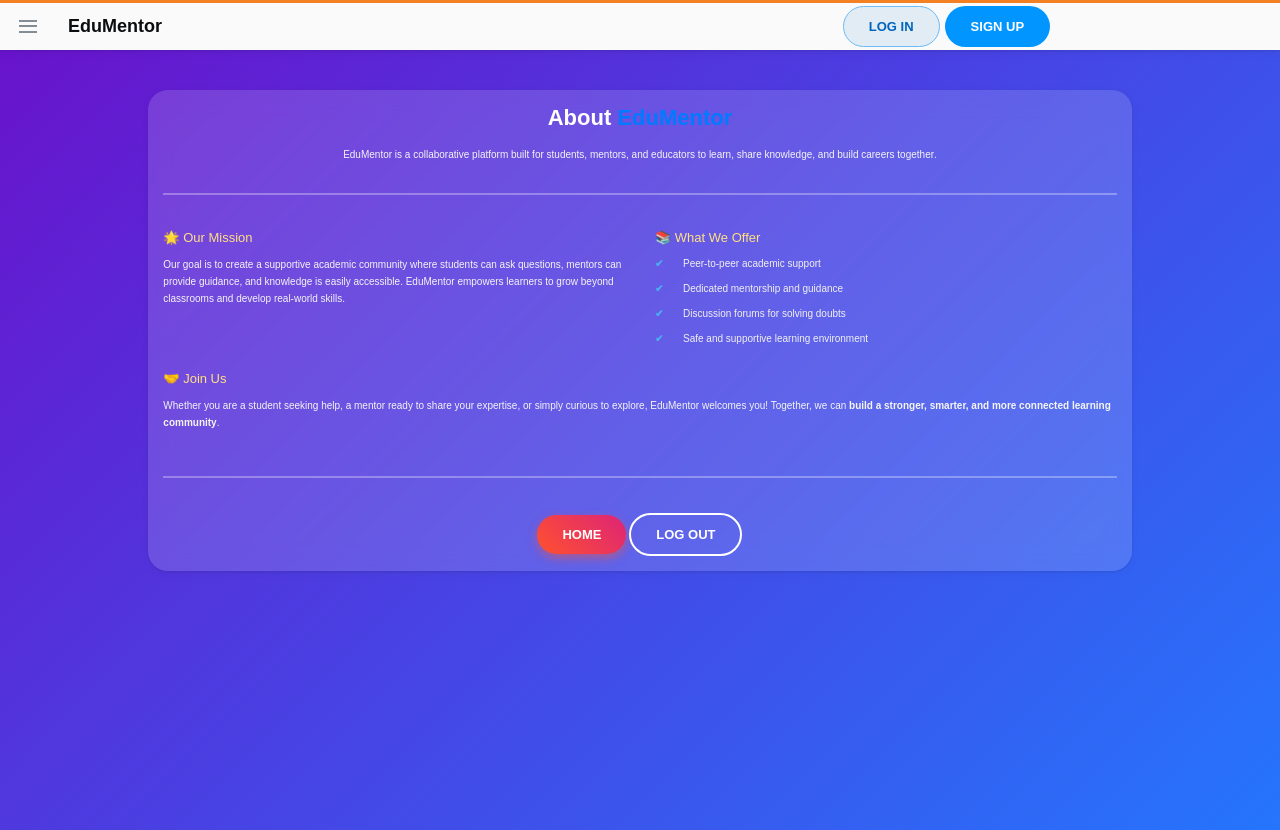
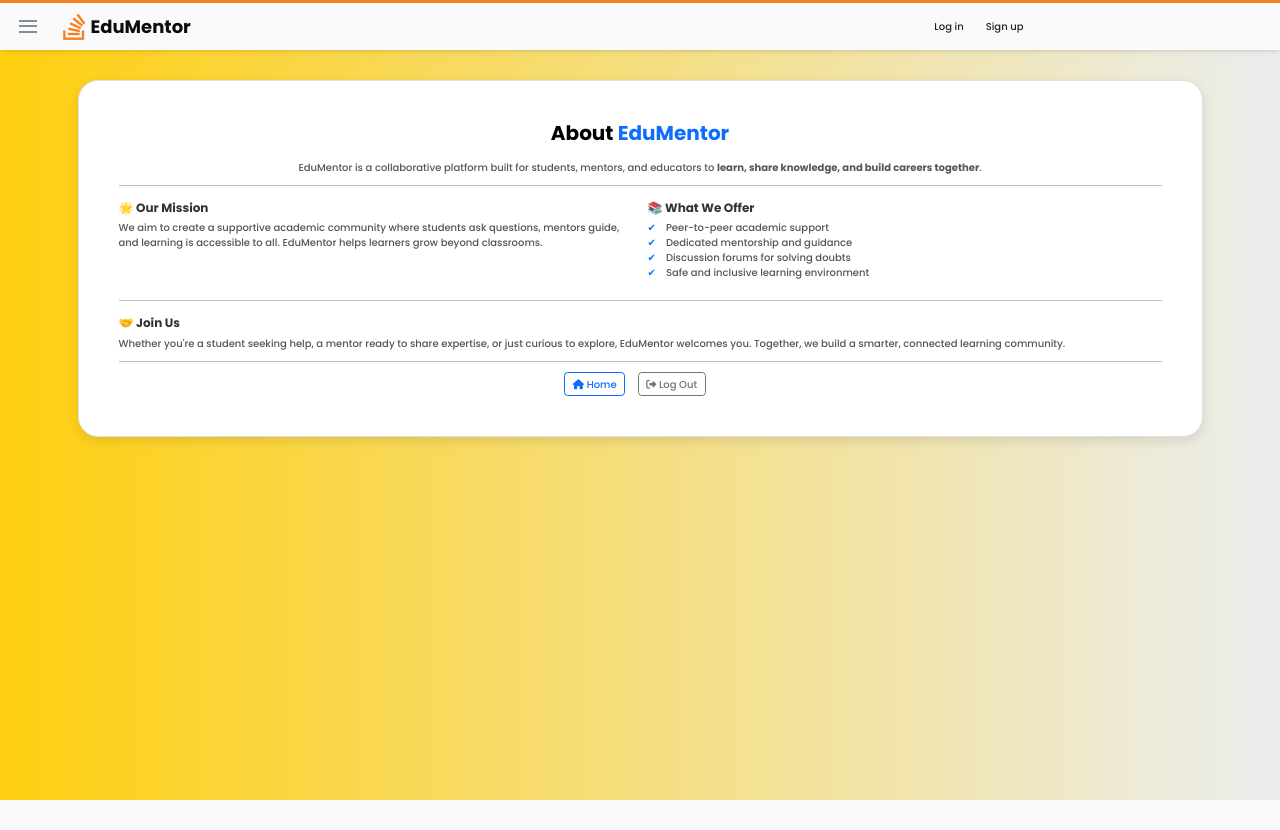
Before and after one commit to jasirkonnola/Mini-Project, a Django app: page /about/ in a window 1280 px wide. After the commit the page ends 800 px from the top, so only its background shows below. Run offline with Django 5.2, Linux system fonts and the light colour scheme; some libraries are stand-ins or nearby versions.

Commit message:
Add question detail/form templates and update views, models, and layout

```diff
--- a/edumentor/eduUsers/templates/eduUsers/profile.html
+++ b/edumentor/eduUsers/templates/eduUsers/profile.html
@@ -85,7 +85,7 @@
       background-position: center;
       background-repeat: no-repeat;
     {% else %}
-      background: linear-gradient(135deg, #f9d423 0%, #ff4e50 100%);
+     background: linear-gradient(to right, #FFCF10, #ebedee);
     {% endif %}
   "
 >
--- a/edumentor/edubase/models.py
+++ b/edumentor/edubase/models.py
@@ -1,4 +1,5 @@
 from django.db import models
+from django.urls import reverse
 from django.utils import timezone
 from django.contrib.auth.models import User
 # Create your models here.
@@ -10,3 +11,6 @@ class Question(models.Model):
 
     def __str__(self):
         return f'{self.user.username} - Question'
+
+    def get_absolute_url(self):
+        return reverse('edubase:question-detail', kwargs={'pk': self.pk})
--- a/edumentor/edubase/urls.py
+++ b/edumentor/edubase/urls.py
@@ -7,7 +7,10 @@ urlpatterns = [
     path('', views.home, name='home'),
     path('about/', views.about, name='about'),
 
+
     #CRUD Function
     path('questions/', views.QuestionListView.as_view(), name='question-lists'),
+    path('questions/new/', views.QuestionCreateView.as_view(), name='question-create'),
+    path('questions/<int:pk>/', views.QuestionDetailView.as_view(), name='question-detail'),
 
 ]
--- a/edumentor/edubase/views.py
+++ b/edumentor/edubase/views.py
@@ -1,5 +1,5 @@
 from django.shortcuts import render
-from django.views.generic import ListView
+from django.views.generic import ListView, DetailView, CreateView
 from .models import Question
 
 
@@ -15,3 +15,15 @@ class QuestionListView(ListView):
     context_object_name = 'questions'
     template_name = 'questions.html'  # Make sure this matches your actual template filename
     ordering = ['-created_at']  # Orders questions by creation date, newest first+
+
+class QuestionDetailView(DetailView):
+    model = Question
+
+class QuestionCreateView(CreateView):
+    model = Question
+    fields = ['title', 'content']
+    template_name = 'edubase/question_form.html'  # Make sure this matches your actual template filename
+
+    def form_valid(self, form):
+        form.instance.user = self.request.user
+        return super().form_valid(form)
--- a/edumentor/edumentor/urls.py
+++ b/edumentor/edumentor/urls.py
@@ -18,6 +18,7 @@ urlpatterns = [
     #profile_system
     path('profile/', user_view.profile, name='profile'),
     path('profile/update/', user_view.profile_update, name='profile_update'),
+
 ]
 
 if settings.DEBUG:
--- a/edumentor/templates/about.html
+++ b/edumentor/templates/about.html
@@ -1,136 +1,66 @@
 {% extends "base.html" %}
-
 {% block content %}
+<!DOCTYPE html>
+<html lang="en">
+<head>
+  <meta charset="UTF-8">
+  <meta name="viewport" content="width=device-width, initial-scale=1.0">
+  <title>About EduMentor</title>
+  <link href="https://fonts.googleapis.com/css2?family=Poppins:wght@300;500;700&display=swap" rel="stylesheet">
+  <link href="https://cdn.jsdelivr.net/npm/bootstrap@5.3.0/dist/css/bootstrap.min.css" rel="stylesheet">
+  <script src="https://kit.fontawesome.com/a076d05399.js" crossorigin="anonymous"></script>
   <style>
-/* === Global Reset === */
-* {
-    margin: 0;
-    padding: 0;
-    box-sizing: border-box;
+    body {
+      font-family: 'Poppins', sans-serif;
+      background: linear-gradient(to right, #FFCF10, #ebedee);
+      padding-top: 80px;
     }
-
-body {
-    font-family: "Poppins", sans-serif;
-    background: linear-gradient(135deg, #6a11cb 0%, #2575fc 100%);
-    color: #333;
-    min-height: 100vh;
-}
-
-/* === About Page Container === */
-.container {
-    padding: 40px 15px;
-}
-
-/* === Glassmorphism Card === */
-.card {
-    background: rgba(255, 255, 255, 0.15);
-    backdrop-filter: blur(12px);
+    .about-card {
+      background-color: #ffffff; /* White background */
+      color: #000000; /* Black text */
       border-radius: 20px;
-    border: 1px solid rgba(255, 255, 255, 0.25);
+      border: 1px solid #e0e0e0;
       padding: 40px;
-    color: #fff;
+      box-shadow: 0 4px 12px rgba(0,0,0,0.1);
       transition: transform 0.3s ease, box-shadow 0.3s ease;
     }
-
-.card:hover {
+    .about-card:hover {
       transform: translateY(-8px);
       box-shadow: 0 12px 25px rgba(0, 0, 0, 0.2);
     }
-
-/* === Headings === */
-.card h2 {
-    font-size: 2.2rem;
+    .about-card h2 {
+      font-size: 2rem;
       font-weight: 700;
-    margin-bottom: 15px;
     }
-
-.card h4 {
-    font-size: 1.3rem;
-    margin-bottom: 10px;
-    color: #ffe082;
+    .about-card h4 {
+      font-size: 1.2rem;
+      color: #333333;
+      font-weight: 600;
     }
-
-/* === Text Styles === */
-.lead {
-    font-size: 1.1rem;
-    color: #e0e0e0;
+    .about-card p,
+    .about-card li {
+      font-size: 1rem;
+      color: #555555;
     }
-
-.card p {
-    font-size: 1rem;
-    line-height: 1.7;
-    color: #f5f5f5;
-}
-
-/* === List Styling === */
-.card ul {
+    .about-card ul {
       list-style: none;
       padding-left: 0;
     }
-
-.card ul li {
-    position: relative;
-    padding-left: 28px;
-    margin-bottom: 10px;
-    font-size: 1rem;
-    color: #f1f1f1;
+    .about-card ul li::before {
+      content: "✔";
+      color: #007bff;
+      margin-right: 10px;
     }
-
-.card ul li::before {
-    content: "✔";
-    position: absolute;
-    left: 0;
-    color: #4cafef;
-    font-weight: bold;
+    .action-btns a {
+      margin-right: 10px;
     }
-
-/* === Buttons === */
-.btn {
-    padding: 10px 25px;
-    border-radius: 30px;
-    font-weight: 600;
-    text-transform: uppercase;
-    transition: all 0.3s ease;
-}
-
-.btn-primary {
-    background: linear-gradient(45deg, #ff512f, #dd2476);
-    border: none;
-    color: #fff;
-    box-shadow: 0 4px 10px rgba(255, 81, 47, 0.5);
-}
-
-.btn-primary:hover {
-    background: linear-gradient(45deg, #dd2476, #ff512f);
-    transform: scale(1.05);
-}
-
-.btn-outline-secondary {
-    border: 2px solid #fff;
-    color: #fff;
-}
-
-.btn-outline-secondary:hover {
-    background: #fff;
-    color: #333;
-    transform: scale(1.05);
-}
-
-/* === Divider === */
-hr {
-    border: none;
-    height: 2px;
-    background: rgba(255, 255, 255, 0.3);
-    margin: 20px 0;
-}
-
   </style>
-<div class="container mt-5">
-    <div class="row justify-content-center">
-        <div class="col-md-10">
-            <div class="card shadow-lg p-4 border-0">
+</head>
+<body>
+<div class="container">
+  <div class="about-card">
     <h2 class="text-center mb-4">About <span class="text-primary">EduMentor</span></h2>
-                <p class="lead text-center">
+    <p class="text-center">
       EduMentor is a collaborative platform built for students, mentors, and educators to
       <strong>learn, share knowledge, and build careers together</strong>.
     </p>
@@ -139,9 +69,7 @@ hr {
       <div class="col-md-6">
         <h4>🌟 Our Mission</h4>
         <p>
-                            Our goal is to create a supportive academic community where students can
-                            ask questions, mentors can provide guidance, and knowledge is easily accessible.
-                            EduMentor empowers learners to grow beyond classrooms and develop real-world skills.
+          We aim to create a supportive academic community where students ask questions, mentors guide, and learning is accessible to all. EduMentor helps learners grow beyond classrooms.
         </p>
       </div>
       <div class="col-md-6">
@@ -150,26 +78,25 @@ hr {
           <li>Peer-to-peer academic support</li>
           <li>Dedicated mentorship and guidance</li>
           <li>Discussion forums for solving doubts</li>
-                            <li>Safe and supportive learning environment</li>
+          <li>Safe and inclusive learning environment</li>
         </ul>
       </div>
     </div>
+    <hr>
     <div class="mt-4">
       <h4>🤝 Join Us</h4>
       <p>
-                        Whether you are a student seeking help, a mentor ready to share your expertise,
-                        or simply curious to explore, EduMentor welcomes you! Together, we can
-                        <strong>build a stronger, smarter, and more connected learning community</strong>.
+        Whether you're a student seeking help, a mentor ready to share expertise, or just curious to explore, EduMentor welcomes you. Together, we build a smarter, connected learning community.
       </p>
     </div>
-                <br>
     <hr>
-                <div class="text-center mt-4">
-                    <a href="{% url 'edubase:home' %}" class="btn btn-primary">Home</a>
-                    <a href="{% url 'logout'%}" class="btn btn-outline-secondary">Log Out</a>
+    <div class="action-btns text-center mt-3">
+      <a href="{% url 'edubase:home' %}" class="btn btn-outline-primary"><i class="fas fa-home"></i> Home</a>
+      <a href="{% url 'logout' %}" class="btn btn-outline-secondary"><i class="fas fa-sign-out-alt"></i> Log Out</a>
     </div>
   </div>
 </div>
-    </div>
-</div>
+<script src="https://cdn.jsdelivr.net/npm/bootstrap@5.3.0/dist/js/bootstrap.bundle.min.js"></script>
+</body>
+</html>
 {% endblock content %}
```
Also changed, not shown: edumentor/edubase/templates/edubase/question_detail.html (added, +149 -0 lines), edumentor/edubase/templates/edubase/question_form.html (added, +208 -0 lines), edumentor/edubase/templates/edubase/question_list.html (+5 -11 lines). Lines whose indentation alone changed are shown as unchanged.
